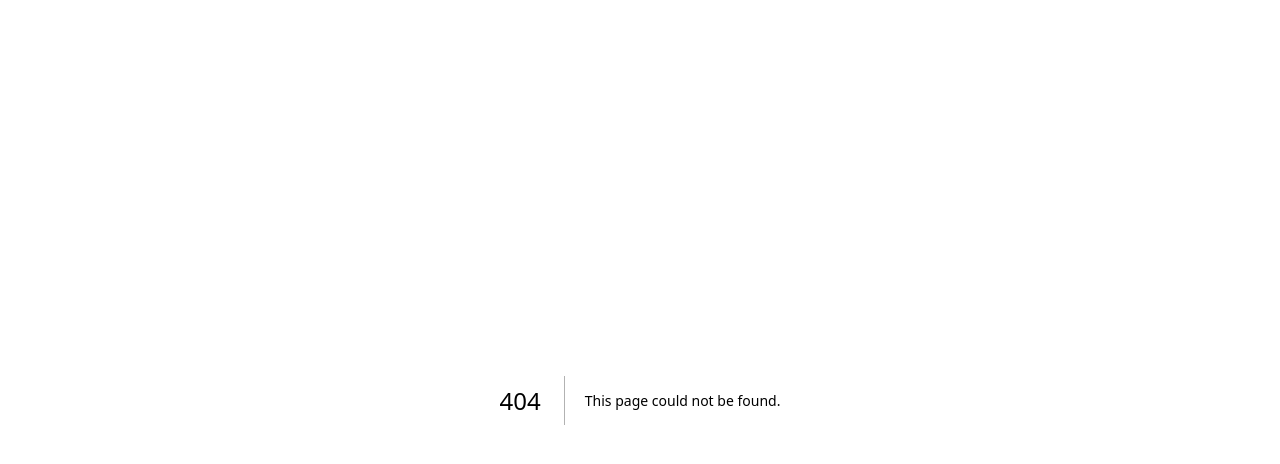
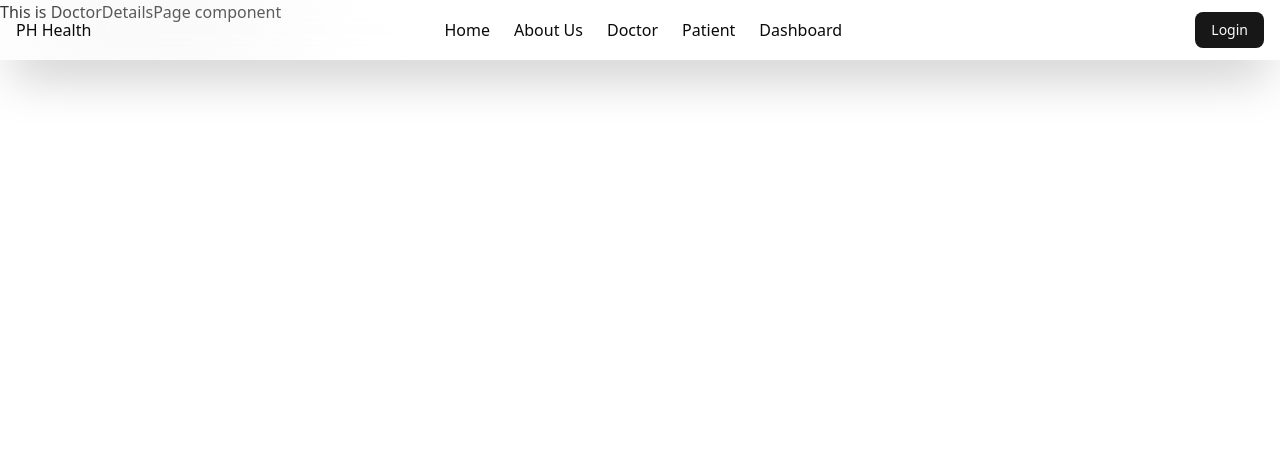
Before and after one commit to SajmulHossain/ph-healthcare-frontend, a Next.js app: page /doctor/1 in a window 1280 px wide. Before the commit this address had no page. Shown: the top 464 px of the page. Built offline with nearby package versions, Linux system fonts and the light colour scheme.

Commit message:
folder structure and routing system done

```diff
--- /dev/null
+++ b/src/app/(commonLayout)/doctor/[id]/page.tsx
@@ -0,0 +1,9 @@
+const DoctorDetailsPage = () => {
+  return (
+    <div>
+      <h1>This is DoctorDetailsPage component</h1>
+    </div>
+  );
+};
+
+export default DoctorDetailsPage;
--- /dev/null
+++ b/src/app/(dashboardLayout)/(patientDashboardLayout)/dashboard/layout.tsx
@@ -0,0 +1,7 @@
+import { ReactNode } from "react";
+
+const PatientDashboardLayout = ({ children }: { children: ReactNode }) => {
+  return <div>{children}</div>;
+};
+
+export default PatientDashboardLayout;
--- /dev/null
+++ b/src/app/(dashboardLayout)/(patientDashboardLayout)/dashboard/page.tsx
@@ -0,0 +1,9 @@
+const PatientDashboardPage = () => {
+  return (
+    <section>
+      <h1>This is PatientDashboardPage component</h1>
+    </section>
+  );
+};
+
+export default PatientDashboardPage;
--- /dev/null
+++ b/src/app/(dashboardLayout)/admin/dashboard/layout.tsx
@@ -0,0 +1,11 @@
+import { ReactNode } from "react";
+
+const AdminDashboardLayout = ({children}:{children: ReactNode}) => {
+  return (
+    <div>
+      {children}
+    </div>
+  );
+};
+
+export default AdminDashboardLayout;
--- /dev/null
+++ b/src/app/(dashboardLayout)/admin/dashboard/page.tsx
@@ -0,0 +1,9 @@
+const AdminDashboardPage = () => {
+  return (
+    <div>
+      <h1>This is AdminDashboardPage component</h1>
+    </div>
+  );
+};
+
+export default AdminDashboardPage;
--- /dev/null
+++ b/src/app/(dashboardLayout)/doctor/dashboard/layout.tsx
@@ -0,0 +1,11 @@
+import { ReactNode } from "react";
+
+const DoctorDashboardLayout = ({children}:{children: ReactNode}) => {
+  return (
+    <div>
+      {children}
+    </div>
+  );
+};
+
+export default DoctorDashboardLayout;
--- /dev/null
+++ b/src/components/shared/navbar/Nav-menu.tsx
@@ -0,0 +1,26 @@
+"use client";
+import { navlinks } from "@/constant/navlinks";
+import { cn } from "@/lib/utils";
+import Link from "next/link";
+import { usePathname } from "next/navigation";
+
+const Navmenu = ({...props}) => {
+  const path = usePathname();
+  return (
+    <nav {...props}>
+      <ul className="flex gap-6 font-medium flex-col md:flex-row md:items-center">
+        {navlinks.map((link) => (
+          <li key={link.url} className={cn({
+            "border-b border-black": path === link.url
+          })}>
+            <Link href={link.url}>{link.label}</Link>
+          </li>
+        ))}
+      </ul>
+    </nav>
+  );
+};
+
+export default Navmenu;
+
+// * 2 no video er 4.40
--- a/src/components/shared/navbar/NavSheets.tsx
+++ b/src/components/shared/navbar/NavSheets.tsx
@@ -8,7 +8,7 @@ import {
 } from "@/components/ui/sheet";
 import { MenuIcon } from "lucide-react";
 import { Button } from "../../ui/button";
-import Navmenu from "./Navmenu";
+import Navmenu from "./Nav-menu";
 
 const NavSheets = () => {
   return (
--- a/src/components/shared/navbar/Navbar.tsx
+++ b/src/components/shared/navbar/Navbar.tsx
@@ -1,6 +1,6 @@
 import { Button } from "../../ui/button";
 import NavSheets from "./NavSheets";
-import Navmenu from "./Navmenu";
+import Navmenu from "./Nav-menu";
 
 const Navbar = () => {
   return (
--- a/src/components/shared/navbar/Navmenu.tsx
+++ /dev/null
@@ -1,15 +0,0 @@
-import { navlinks } from "@/constant/navlinks";
-
-const Navmenu = ({...props}) => {
-  return (
-    <nav {...props}>
-      <ul className="flex gap-6 font-medium flex-col md:flex-row md:items-center">
-        {navlinks.map((link) => (
-          <li key={link.url}>{link.label}</li>
-        ))}
-      </ul>
-    </nav>
-  );
-};
-
-export default Navmenu;
```
Also changed, not shown: src/app/(dashboardLayout)/doctor/dashboard/page.tsx (added).
